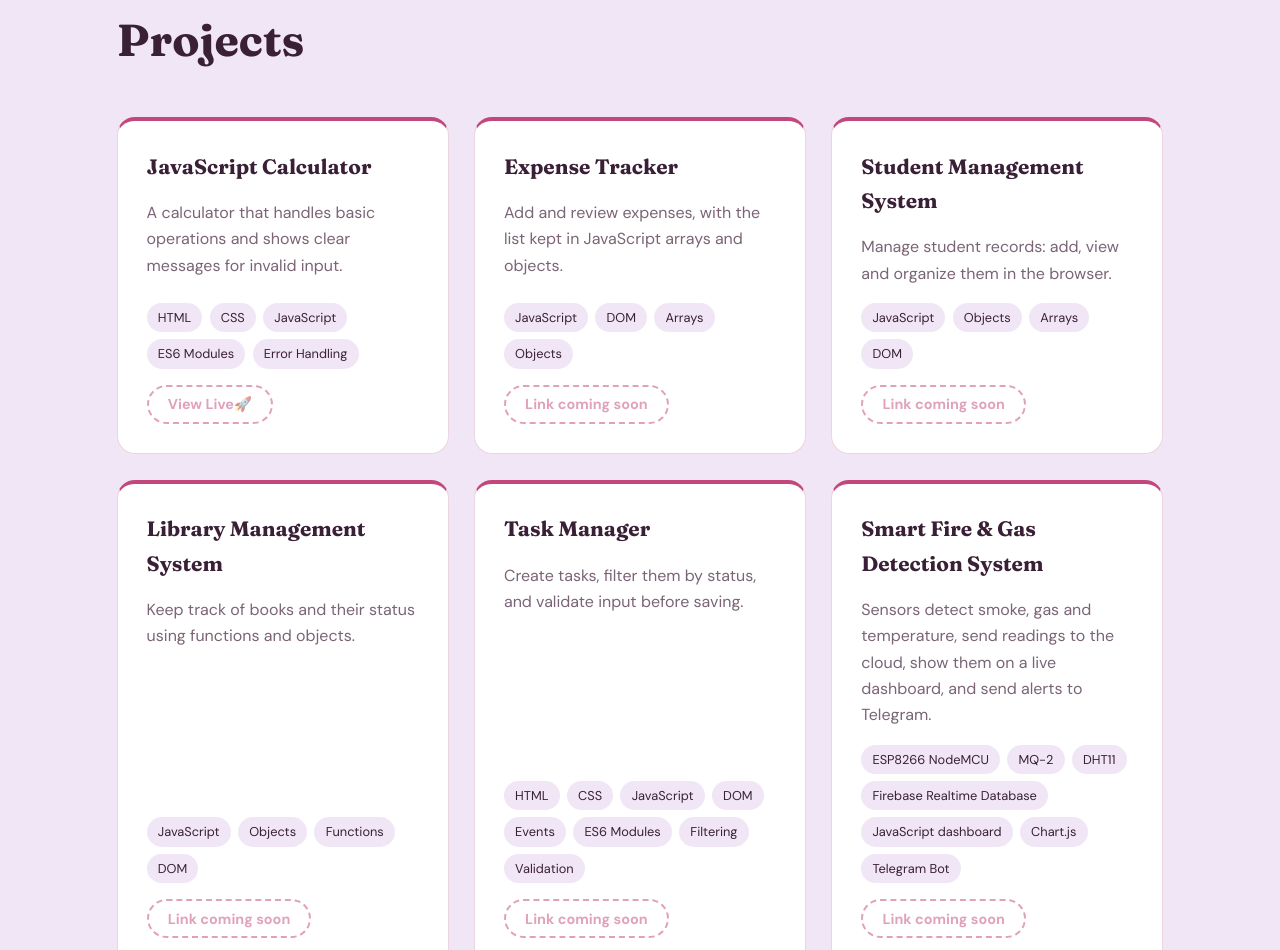
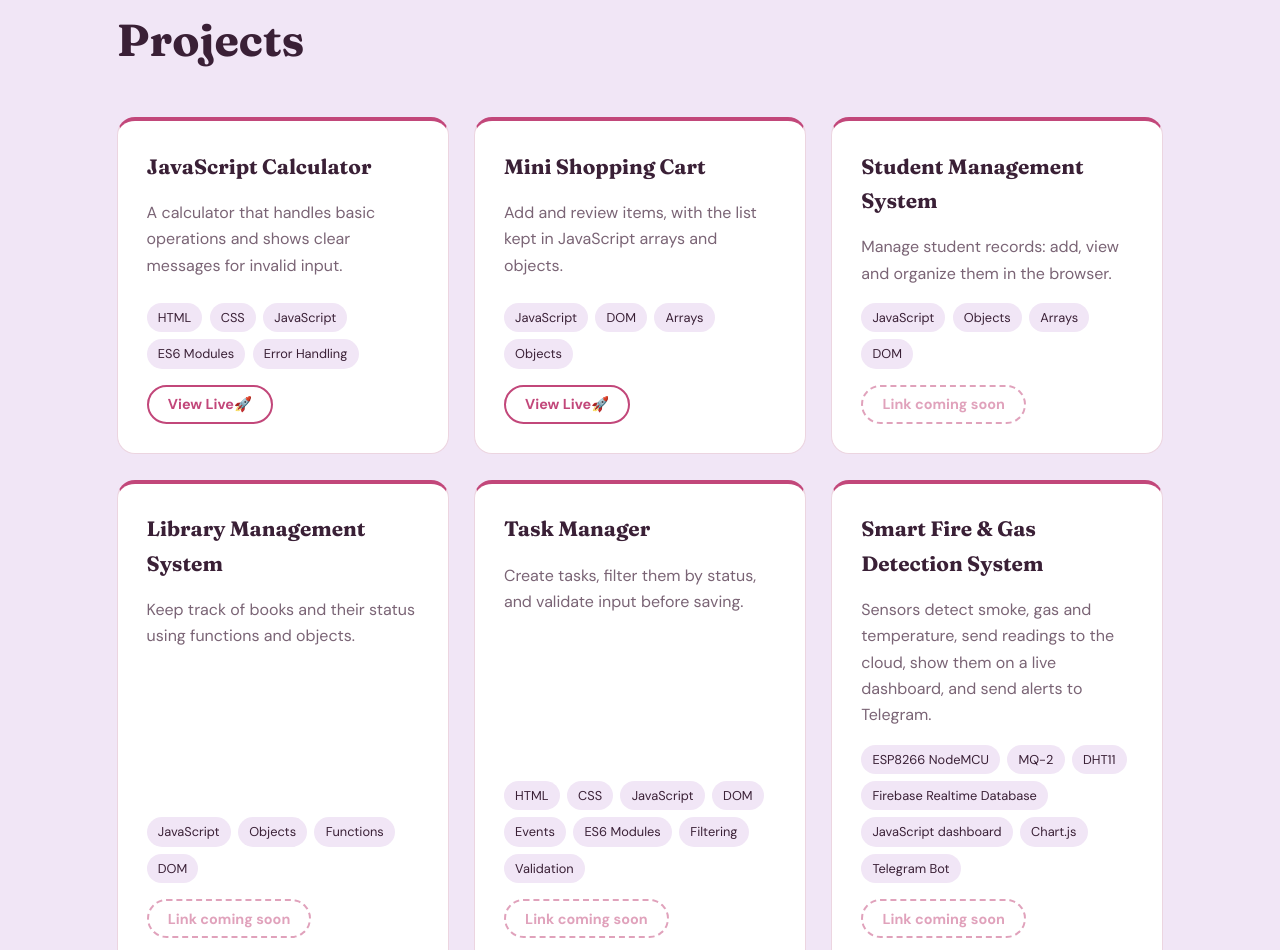
Before and after one commit to reem978/Rim-portfolio, a plain HTML site: page index.html in a window 1280 px wide. Shown: the part 2513-3463 px from the top of the page. Drawn offline with Linux system fonts and the light colour scheme.

Commit message:
Update project links and descriptions in index.html

```diff
--- a/index.html
+++ b/index.html
@@ -85,14 +85,14 @@
           <h3>JavaScript Calculator</h3>
           <p>A calculator that handles basic operations and shows clear messages for invalid input.</p>
           <ul class="tags"><li>HTML</li><li>CSS</li><li>JavaScript</li><li>ES6 Modules</li><li>Error Handling</li></ul>
-          <a href=" https://reem978.github.io/JavaScript-Calculator/" class="btn btn-small disabled" aria-disabled="true" target ="_blank">View Live🚀</a>
+          <a href=" https://reem978.github.io/JavaScript-Calculator/" class="btn btn-small " target ="_blank">View Live🚀</a>
         </article>
 
         <article class="project-card reveal">
-          <h3>Expense Tracker</h3>
-          <p>Add and review expenses, with the list kept in JavaScript arrays and objects.</p>
+          <h3>Mini Shopping Cart</h3>
+          <p>Add and review items, with the list kept in JavaScript arrays and objects.</p>
           <ul class="tags"><li>JavaScript</li><li>DOM</li><li>Arrays</li><li>Objects</li></ul>
-          <a href="#" class="btn btn-small disabled" aria-disabled="true">Link coming soon</a>
+          <a href=" https://reem978.github.io/mini-shopping-cart/" class="btn btn-small " target ="_blank">View Live🚀</a>
         </article>
 
         <article class="project-card reveal">
```
